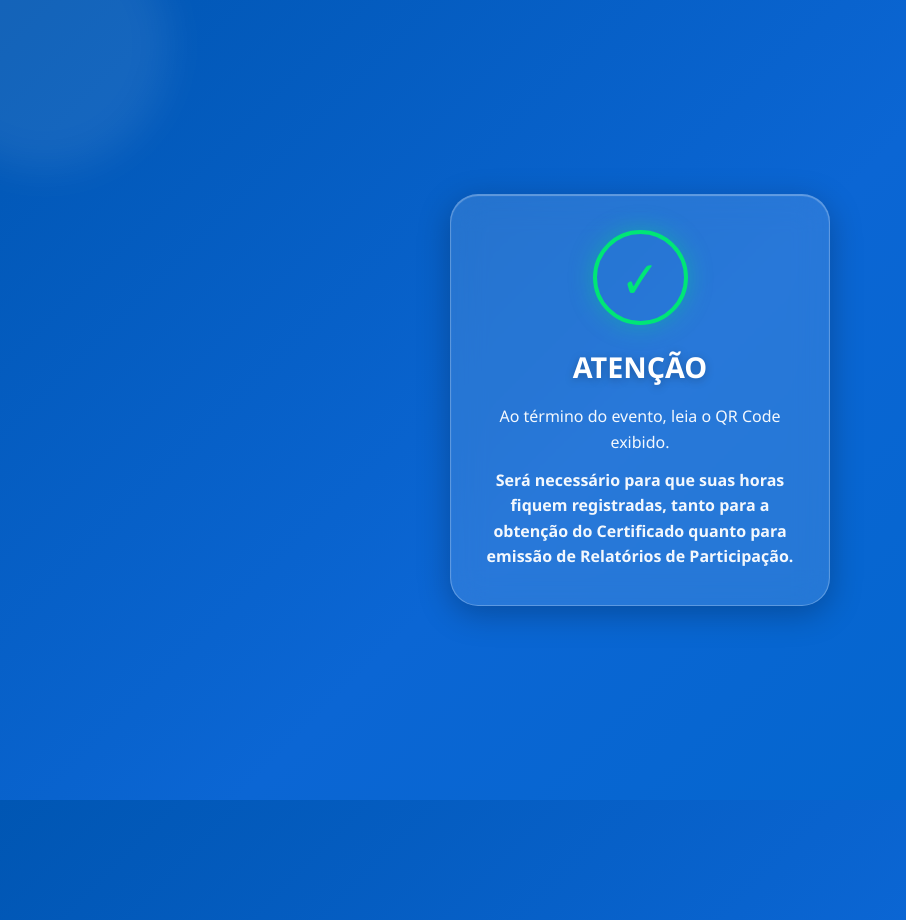
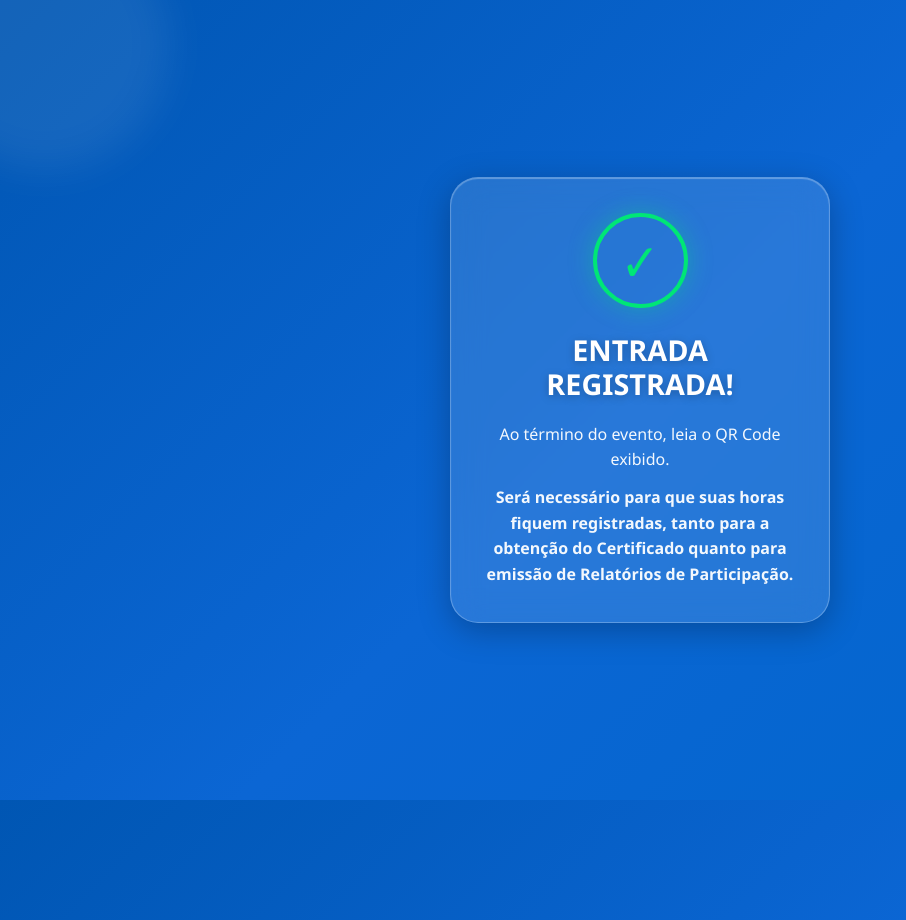
Before and after one commit to SEMED-PATRIMONIO/evento, a plain HTML site: page index.html in a window 1280 px wide. Shown: the top 920 px of the page, without its empty margins (0-906 px from the left). Drawn offline with Linux system fonts and the light colour scheme.

Commit message:
Add files via upload

```diff
--- a/index.html
+++ b/index.html
@@ -136,7 +136,7 @@ p{
 
     <div class="icon">✓</div>
 
-    <h1>Atenção</h1>
+    <h1>Entrada Registrada!</h1>
 
     <p>
         Ao término do evento,
```
